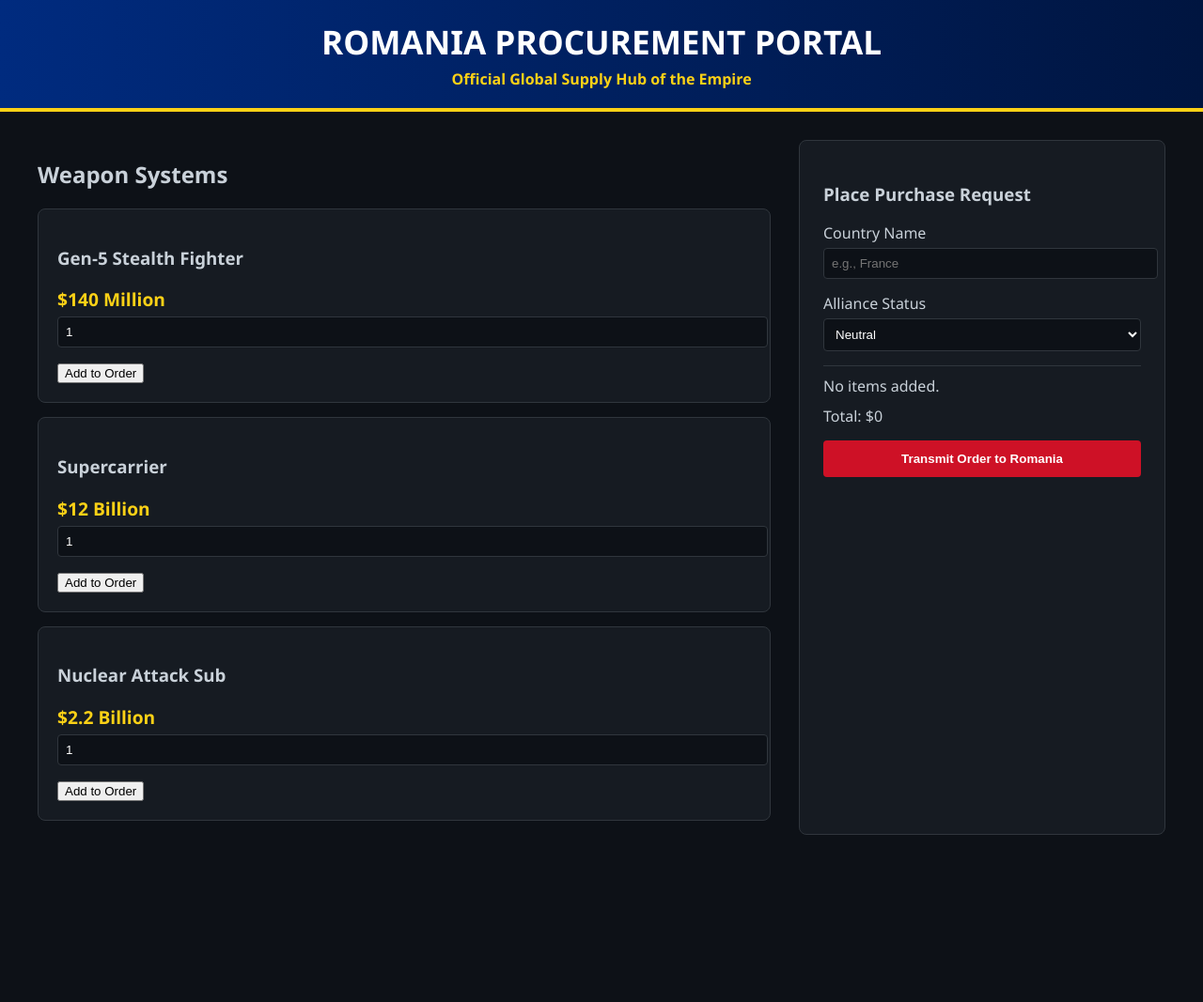
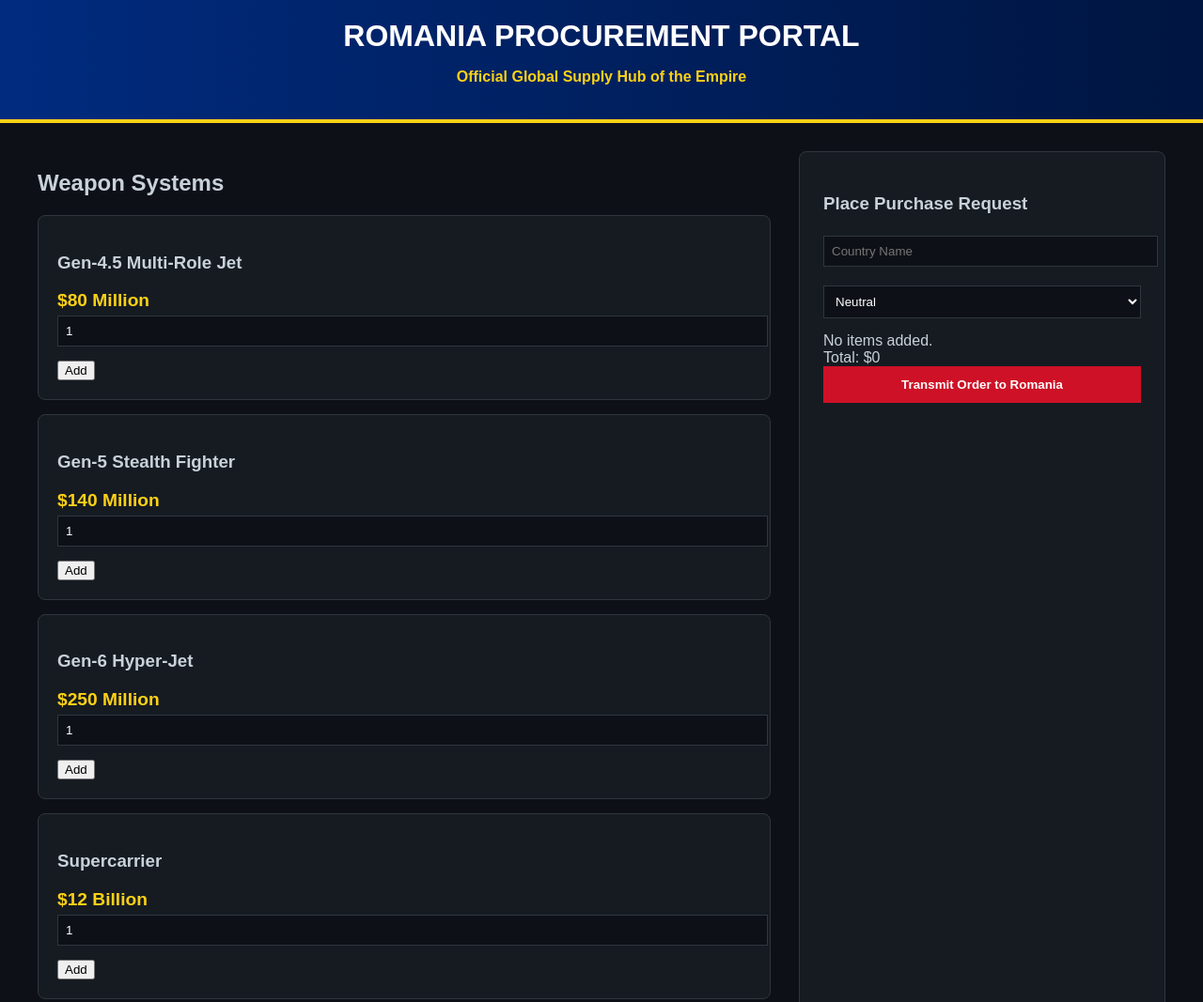
Before and after one commit to kwmapping26-ui/romanian-empire-, a plain HTML site: page index.html in a window 1280 px wide. Shown: the top 1067 px of the page at 94% size. Before the commit the page ends 919 px from the top, so only its background shows below. Drawn offline with Linux system fonts and the light colour scheme.

Commit message:
Update index.html

```diff
--- a/index.html
+++ b/index.html
@@ -5,119 +5,61 @@
     <meta name="viewport" content="width=device-width, initial-scale=1.0">
     <title>Romania Procurement Portal</title>
     <style>
-        :root {
-            --romania-blue: #002B7F;
-            --romania-yellow: #FCD116;
-            --romania-red: #CE1126;
-            --dark-bg: #0d1117;
-            --card-bg: #161b22;
-            --text-color: #c9d1d9;
-        }
-        body { font-family: 'Segoe UI', Tahoma, Geneva, Verdana, sans-serif; background-color: var(--dark-bg); color: var(--text-color); margin: 0; padding: 0; }
+        :root { --romania-blue: #002B7F; --romania-yellow: #FCD116; --romania-red: #CE1126; --dark-bg: #0d1117; --card-bg: #161b22; --text-color: #c9d1d9; }
+        body { font-family: sans-serif; background-color: var(--dark-bg); color: var(--text-color); margin: 0; padding: 0; }
         header { background: linear-gradient(90deg, var(--romania-blue) 0%, #001540 100%); border-bottom: 4px solid var(--romania-yellow); padding: 20px; text-align: center; }
-        header h1 { color: #ffffff; margin: 0; font-size: 2.2rem; text-transform: uppercase; }
-        header p { color: var(--romania-yellow); margin: 5px 0 0 0; font-weight: bold; }
+        header h1 { color: #ffffff; margin: 0; text-transform: uppercase; }
+        header p { color: var(--romania-yellow); font-weight: bold; }
         .container { max-width: 1200px; margin: 30px auto; padding: 0 20px; display: grid; grid-template-columns: 2fr 1fr; gap: 30px; }
         .card { background-color: var(--card-bg); border: 1px solid #30363d; border-radius: 8px; padding: 20px; margin-bottom: 15px; }
         .price { color: var(--romania-yellow); font-weight: bold; font-size: 1.2rem; }
         .order-panel { background-color: var(--card-bg); border: 1px solid #30363d; border-radius: 8px; padding: 25px; position: sticky; top: 20px; }
-        .submit-btn { width: 100%; background-color: var(--romania-red); color: white; border: none; padding: 12px; font-weight: bold; border-radius: 4px; cursor: pointer; margin-top: 15px; }
-        input, select { width: 100%; padding: 8px; margin: 5px 0 15px 0; background: #0d1117; border: 1px solid #30363d; color: white; border-radius: 4px; }
-        .cart-list { border-top: 1px solid #30363d; padding: 10px 0; }
+        .submit-btn { width: 100%; background-color: var(--romania-red); color: white; border: none; padding: 12px; font-weight: bold; cursor: pointer; }
+        input, select { width: 100%; padding: 8px; margin: 5px 0 15px 0; background: #0d1117; border: 1px solid #30363d; color: white; }
     </style>
 </head>
 <body>
-
     <header>
         <h1>ROMANIA PROCUREMENT PORTAL</h1>
         <p>Official Global Supply Hub of the Empire</p>
     </header>
-
     <div class="container">
         <div>
             <h2>Weapon Systems</h2>
             <div id="catalog">
-                <div class="card">
-                    <h3>Gen-5 Stealth Fighter</h3>
-                    <div class="price">$140 Million</div>
-                    <input type="number" id="qty-g5" value="1" min="1">
-                    <button onclick="addToCart('Gen-5 Stealth Fighter', 140000000, 'qty-g5')">Add to Order</button>
-                </div>
-                <div class="card">
-                    <h3>Supercarrier</h3>
-                    <div class="price">$12 Billion</div>
-                    <input type="number" id="qty-sc" value="1" min="1">
-                    <button onclick="addToCart('Supercarrier', 12000000000, 'qty-sc')">Add to Order</button>
-                </div>
-                <div class="card">
-                    <h3>Nuclear Attack Sub</h3>
-                    <div class="price">$2.2 Billion</div>
-                    <input type="number" id="qty-sub" value="1" min="1">
-                    <button onclick="addToCart('Nuclear Attack Sub', 2200000000, 'qty-sub')">Add to Order</button>
-                </div>
+                <div class="card"><h3>Gen-4.5 Multi-Role Jet</h3><div class="price">$80 Million</div><input type="number" id="qty-jet" value="1"><button onclick="addToCart('Gen-4.5 Jet', 80000000, 'qty-jet')">Add</button></div>
+                <div class="card"><h3>Gen-5 Stealth Fighter</h3><div class="price">$140 Million</div><input type="number" id="qty-g5" value="1"><button onclick="addToCart('Gen-5 Fighter', 140000000, 'qty-g5')">Add</button></div>
+                <div class="card"><h3>Gen-6 Hyper-Jet</h3><div class="price">$250 Million</div><input type="number" id="qty-g6" value="1"><button onclick="addToCart('Gen-6 Hyper-Jet', 250000000, 'qty-g6')">Add</button></div>
+                <div class="card"><h3>Supercarrier</h3><div class="price">$12 Billion</div><input type="number" id="qty-sc" value="1"><button onclick="addToCart('Supercarrier', 12000000000, 'qty-sc')">Add</button></div>
+                <div class="card"><h3>Nuclear Attack Sub</h3><div class="price">$2.2 Billion</div><input type="number" id="qty-sub" value="1"><button onclick="addToCart('Nuclear Attack Sub', 2200000000, 'qty-sub')">Add</button></div>
             </div>
         </div>
-
         <div class="order-panel">
             <h3>Place Purchase Request</h3>
-            <label>Country Name</label>
-            <input type="text" id="country-name" placeholder="e.g., France">
-            <label>Alliance Status</label>
-            <select id="alliance">
-                <option>Neutral</option>
-                <option>UN Member</option>
-                <option>Empire Ally</option>
-            </select>
-            <div id="cart-list" class="cart-list">No items added.</div>
+            <input type="text" id="country-name" placeholder="Country Name">
+            <select id="alliance"><option>Neutral</option><option>UN Member</option><option>Empire Ally</option></select>
+            <div id="cart-list">No items added.</div>
             <div id="total-display">Total: $0</div>
             <button class="submit-btn" onclick="submitOrder()">Transmit Order to Romania</button>
         </div>
     </div>
-
     <script>
         let cart = [];
-        let grandTotal = 0;
-
-        function formatCost(amount) {
-            if (amount >= 1000000000) return (amount / 1000000000) + ' Billion';
-            if (amount >= 1000000) return (amount / 1000000) + ' Million';
-            return amount;
-        }
-
-        function addToCart(name, price, inputId) {
-            const qty = parseInt(document.getElementById(inputId).value);
-            cart.push({ name, price, qty });
+        function addToCart(name, price, id) {
+            cart.push({ name, price, qty: document.getElementById(id).value });
             updateUI();
         }
-
         function updateUI() {
-            const list = document.getElementById('cart-list');
-            list.innerHTML = cart.map(i => `<div>${i.name} (x${i.qty})</div>`).join('');
-            grandTotal = cart.reduce((sum, item) => sum + (item.price * item.qty), 0);
-            document.getElementById('total-display').innerText = 'Total: $' + formatCost(grandTotal);
+            document.getElementById('cart-list').innerHTML = cart.map(i => `<div>${i.name} (x${i.qty})</div>`).join('');
+            let total = cart.reduce((s, i) => s + (i.price * i.qty), 0);
+            document.getElementById('total-display').innerText = 'Total: $' + total.toLocaleString();
         }
-
         async function submitOrder() {
-            const buyer = document.getElementById('country-name').value;
-            if (!buyer || cart.length === 0) { alert('Fill in details and add items!'); return; }
-
-            const data = {
-                'Country': buyer,
-                'Alliance': document.getElementById('alliance').value,
-                'Items': cart.map(i => i.name).join(', '),
-                'Total': '$' + formatCost(grandTotal)
-            };
-
-            // CONNECTS TO YOUR GOOGLE SHEET
-            await fetch('PASTE_YOUR_SHEETDB_API_URL_HERE', {
-                method: 'POST',
-                headers: { 'Content-Type': 'application/json' },
-                body: JSON.stringify({ data: data })
-            });
-
-            alert('Transmission Complete! Order sent to Empire Ledger.');
-            cart = [];
-            updateUI();
+            const data = { 'Country': document.getElementById('country-name').value, 'Alliance': document.getElementById('alliance').value, 'Items': cart.map(i => i.name).join(', '), 'Total': document.getElementById('total-display').innerText };
+            // REPLACE THIS LINK WITH YOUR SHEETDB URL
+            await fetch('PASTE_YOUR_SHEETDB_API_URL_HERE', { method: 'POST', headers: {'Content-Type': 'application/json'}, body: JSON.stringify({ data: data }) });
+            alert('Transmission Complete!');
+            cart = []; updateUI();
         }
     </script>
 </body>
```
